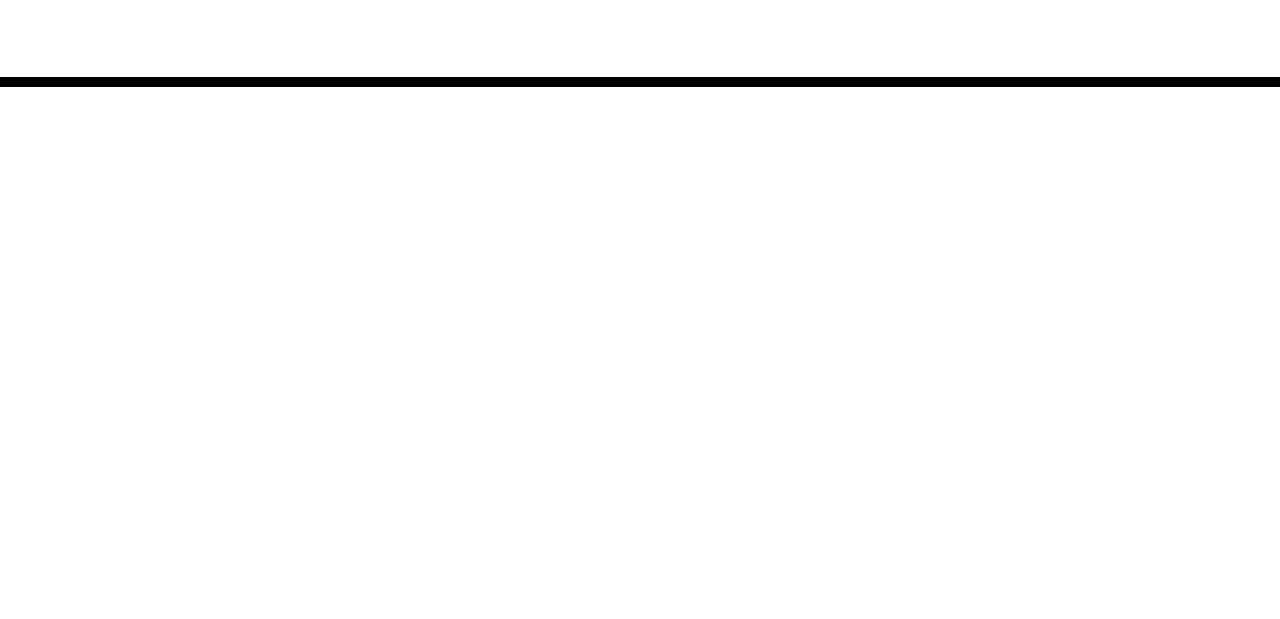
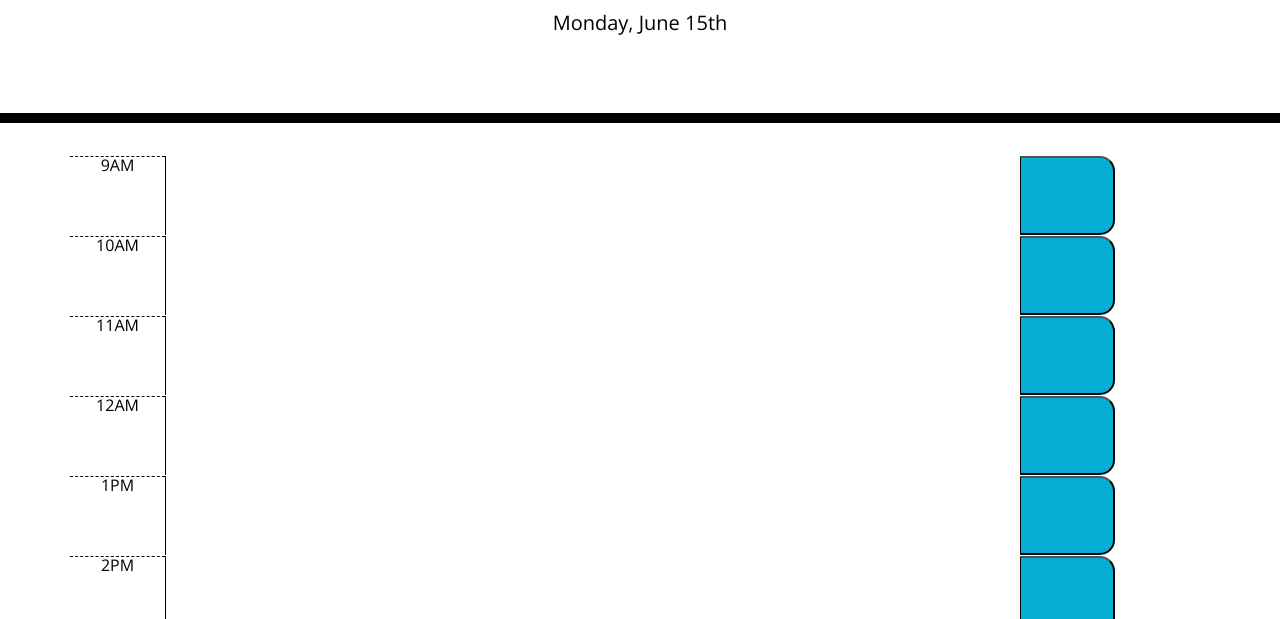
Before and after one commit to sharonkim09/gt-hw-day-planner, a plain HTML site: page index.html in a window 1280 px wide. Shown: the part 181-800 px from the top of the page. Drawn offline with nearby package versions, Linux system fonts and the light colour scheme.

Commit message:
dynamically generated the html elements, displayed day with momentjs

```diff
--- a/Assets/scripts/script.js
+++ b/Assets/scripts/script.js
@@ -1,4 +1,43 @@
-$(document).ready(function(){
-console.log("Hello World!")
+$(document).ready(function () {
+  // console.log("Hello World!")
+  //Display date with moment.js
+  var dayDisplay = moment().format("dddd, MMMM Do");
+  //array of hours for time
+  var currentTime = moment().format("h A");
+  console.log(currentTime)
+  $("#currentDay").append(dayDisplay);
+  var hours = [
+    "9AM",
+    "10AM",
+    "11AM",
+    "12AM",
+    "1PM",
+    "2PM",
+    "3PM",
+    "4PM",
+    "5PM",
+  ];
+  //for loop for making each time slot
+  for (var i = 0; i < hours.length; i++) {
+    // console.log(hours[i]);
+    var hourEl = hours[i];
+    // console.log(hourEl);
+    // time-block & row: each row , need to create variable
+    var timeBlocksEl = $("<div class = 'row time-block'>");
+    $(".container").append(timeBlocksEl);
+    // hour: leftside , need to create variable
+    var hourColEl = $("<div class='hour col-1'>");
+    timeBlocksEl.append(hourColEl);
+    //description: text-area , need to create var
+    var hourTask = $("<textarea class= 'description col-md-9'>");
+    var saveButtonEl = $("<button type='button' class= 'saveBtn col-1'>");
+    $(".container").append(timeBlocksEl);
+    timeBlocksEl.append(hourColEl).append(hourTask).append(saveButtonEl);
+    //show time as hour
+    hourColEl.append(hourEl);
+  }
+
+
+
 
 });
--- a/index.html
+++ b/index.html
@@ -34,6 +34,6 @@
 
     <script src="https://code.jquery.com/jquery-3.4.1.min.js"></script>
     <script src="https://cdnjs.cloudflare.com/ajax/libs/moment.js/2.24.0/moment.min.js"></script>
-    <script src="./Assets/scripts/script.js"
+    <script src="./Assets/scripts/script.js"></script>
   </body>
 </html>
```
